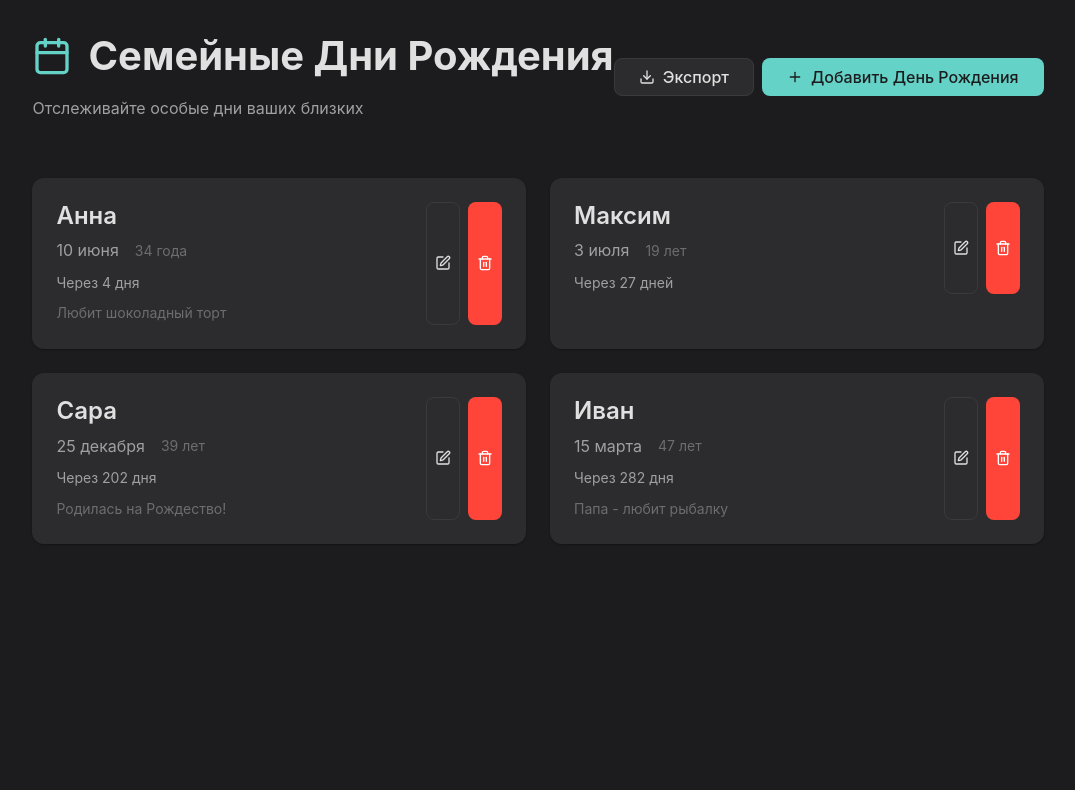
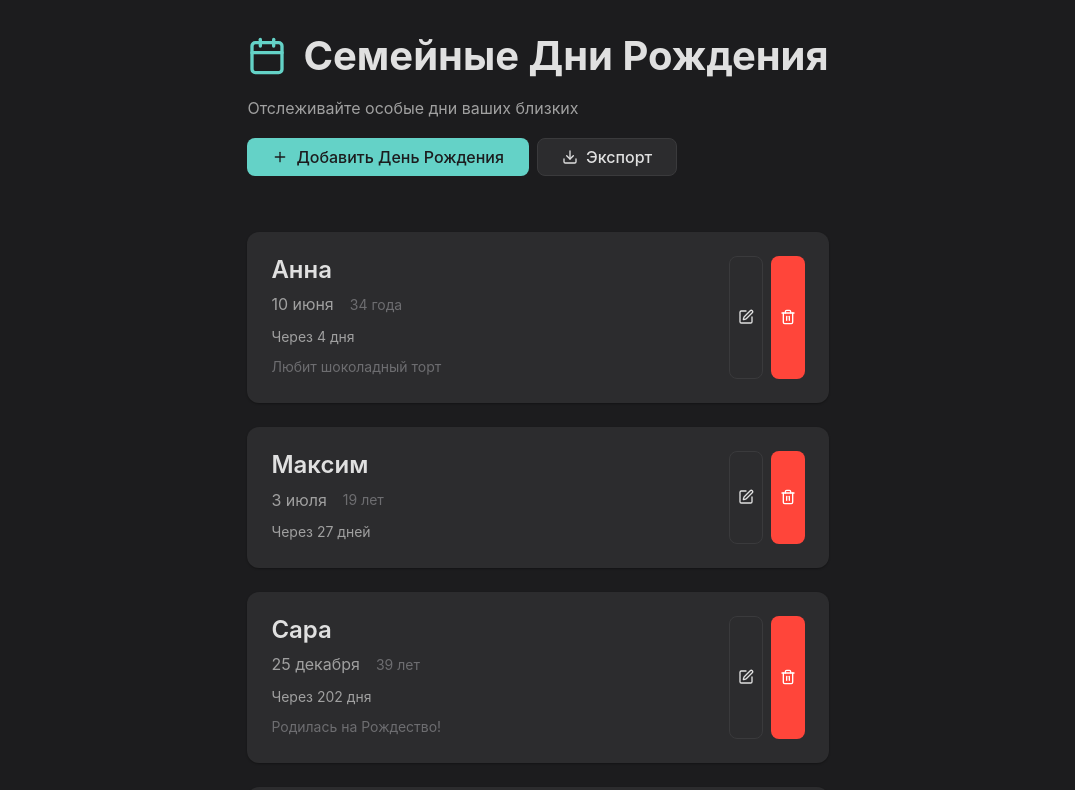
Before and after one commit to ulyanapolonskaya/birthday-app, a React (Vite) app: page / in a window 1280 px wide. Shown: the top 790 px of the page, without its empty margins (102-1177 px from the left). Built offline with nearby package versions, Linux system fonts and the light colour scheme.

Commit message:
moved buttons under the header

```diff
--- a/src/App.tsx
+++ b/src/App.tsx
@@ -193,25 +193,22 @@ function App() {
   return (
     <div className="container">
       <header style={{ padding: 'var(--spacing-xl) 0' }}>
-        <div className="flex justify-between items-center mb-lg">
-          <div>
+        <div className="mb-lg">
           <h1 className="flex items-center gap-md">
             <Calendar size={40} style={{ color: 'var(--accent-teal)' }} />
             Семейные Дни Рождения
           </h1>
-            <p className="text-secondary" style={{ margin: 0 }}>
+          <p className="text-secondary" style={{ margin: '0 0 var(--spacing-md) 0' }}>
             Отслеживайте особые дни ваших близких
           </p>
-          </div>
-
           <div className="flex gap-sm">
+            <button onClick={openAddForm} className="btn btn-primary">
+              <Plus size={16} />
+              Добавить День Рождения
+            </button>
             <button onClick={downloadJSON} className="btn btn-secondary" title="Скачать JSON">
               <Download size={16} />
               Экспорт
-            </button>
-            <button onClick={openAddForm} className="btn btn-primary">
-              <Plus size={16} />
-              Добавить День Рождения
             </button>
           </div>
         </div>
```
Lines whose indentation alone changed are shown as unchanged.
